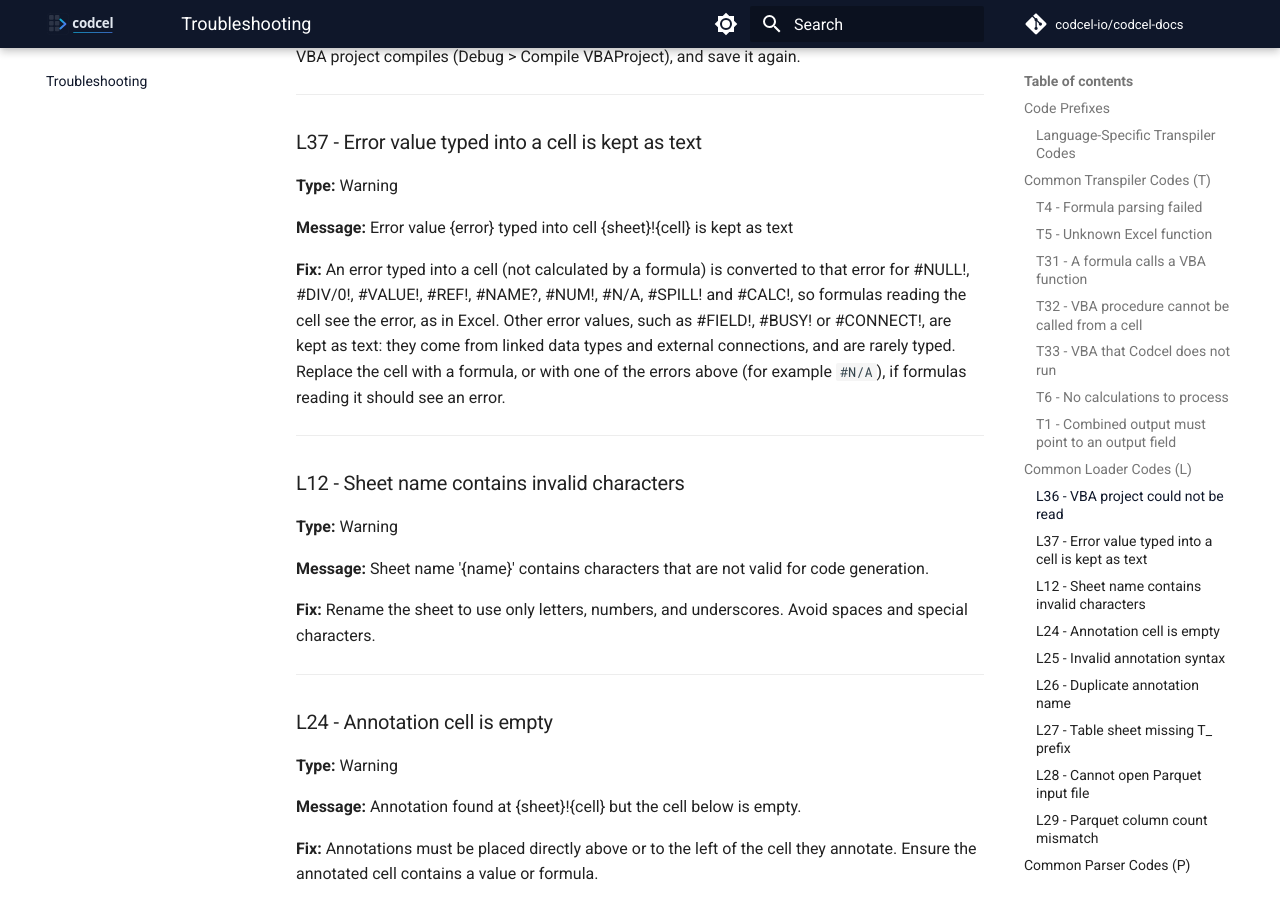
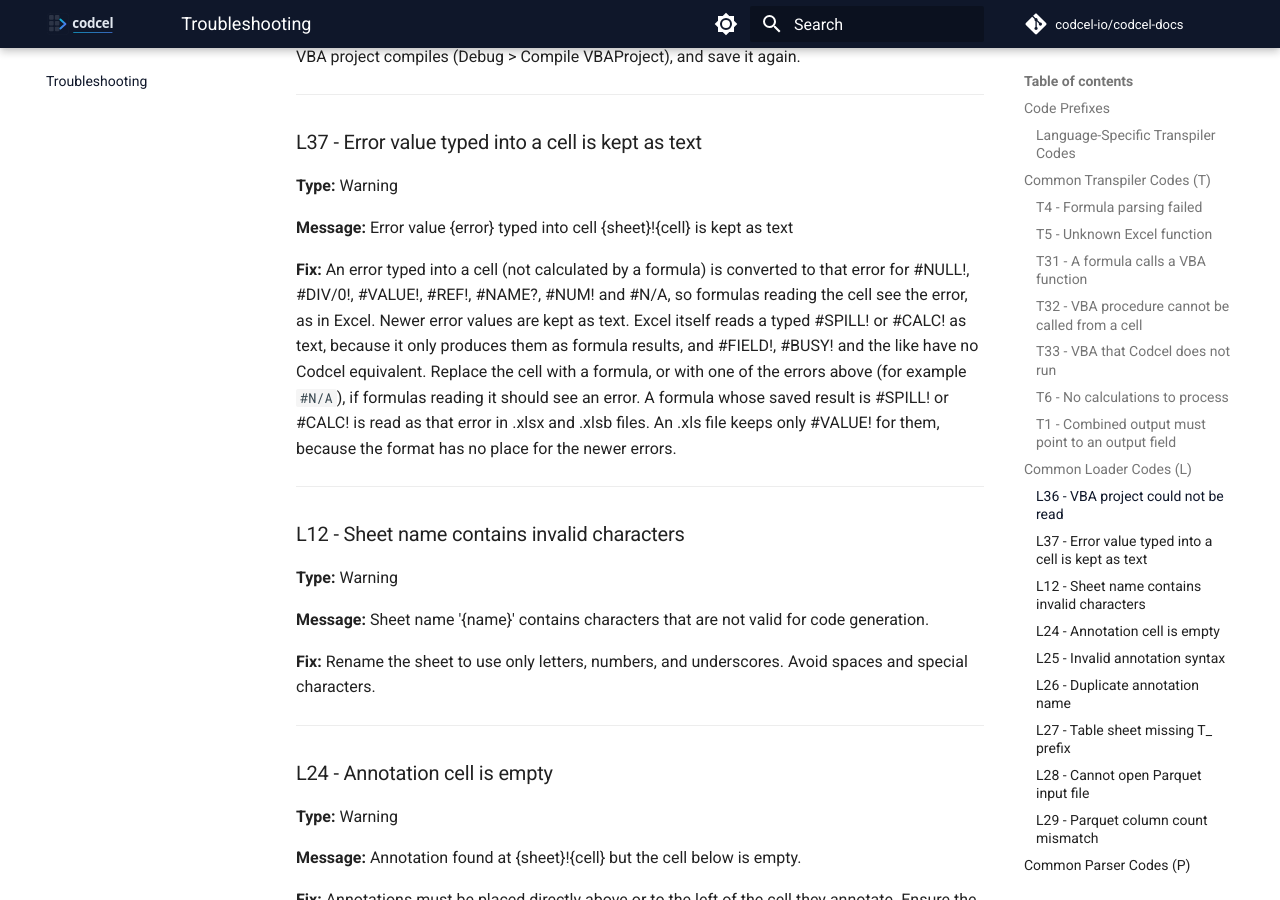
Before and after one commit to codcel-io/codcel-docs, an MkDocs documentation site: the page built from user-guide/error-codes.md, in a window 1280 px wide and 900 px high, scrolled down 4033 px. Built offline with MkDocs 1.6.1 and Material for MkDocs 9.7.7, drawn with Linux system fonts in a browser that asks for light colours; comment, search, counter and statistics services are not loaded.

Commit message:
L37: typed #SPILL! and #CALC! stay text; saved results are read as errors.

```diff
--- a/user-guide/error-codes.md
+++ b/user-guide/error-codes.md
@@ -146,7 +146,7 @@ These codes appear when generating code for a specific output target:
 
 **Message:** Error value {error} typed into cell {sheet}!{cell} is kept as text
 
-**Fix:** An error typed into a cell (not calculated by a formula) is converted to that error for #NULL!, #DIV/0!, #VALUE!, #REF!, #NAME?, #NUM!, #N/A, #SPILL! and #CALC!, so formulas reading the cell see the error, as in Excel. Other error values, such as #FIELD!, #BUSY! or #CONNECT!, are kept as text: they come from linked data types and external connections, and are rarely typed. Replace the cell with a formula, or with one of the errors above (for example `#N/A`), if formulas reading it should see an error.
+**Fix:** An error typed into a cell (not calculated by a formula) is converted to that error for #NULL!, #DIV/0!, #VALUE!, #REF!, #NAME?, #NUM! and #N/A, so formulas reading the cell see the error, as in Excel. Newer error values are kept as text. Excel itself reads a typed #SPILL! or #CALC! as text, because it only produces them as formula results, and #FIELD!, #BUSY! and the like have no Codcel equivalent. Replace the cell with a formula, or with one of the errors above (for example `#N/A`), if formulas reading it should see an error. A formula whose saved result is #SPILL! or #CALC! is read as that error in .xlsx and .xlsb files. An .xls file keeps only #VALUE! for them, because the format has no place for the newer errors.
 
 ---
 
```
